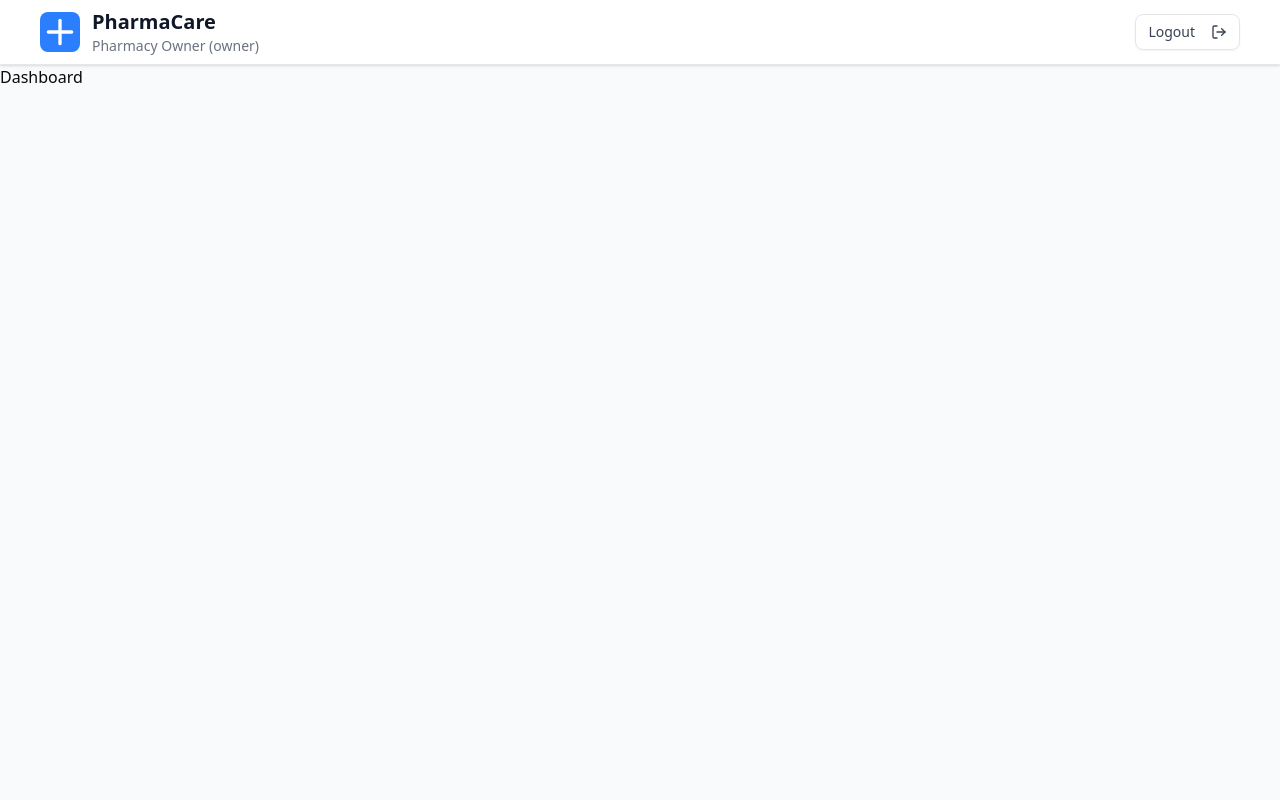
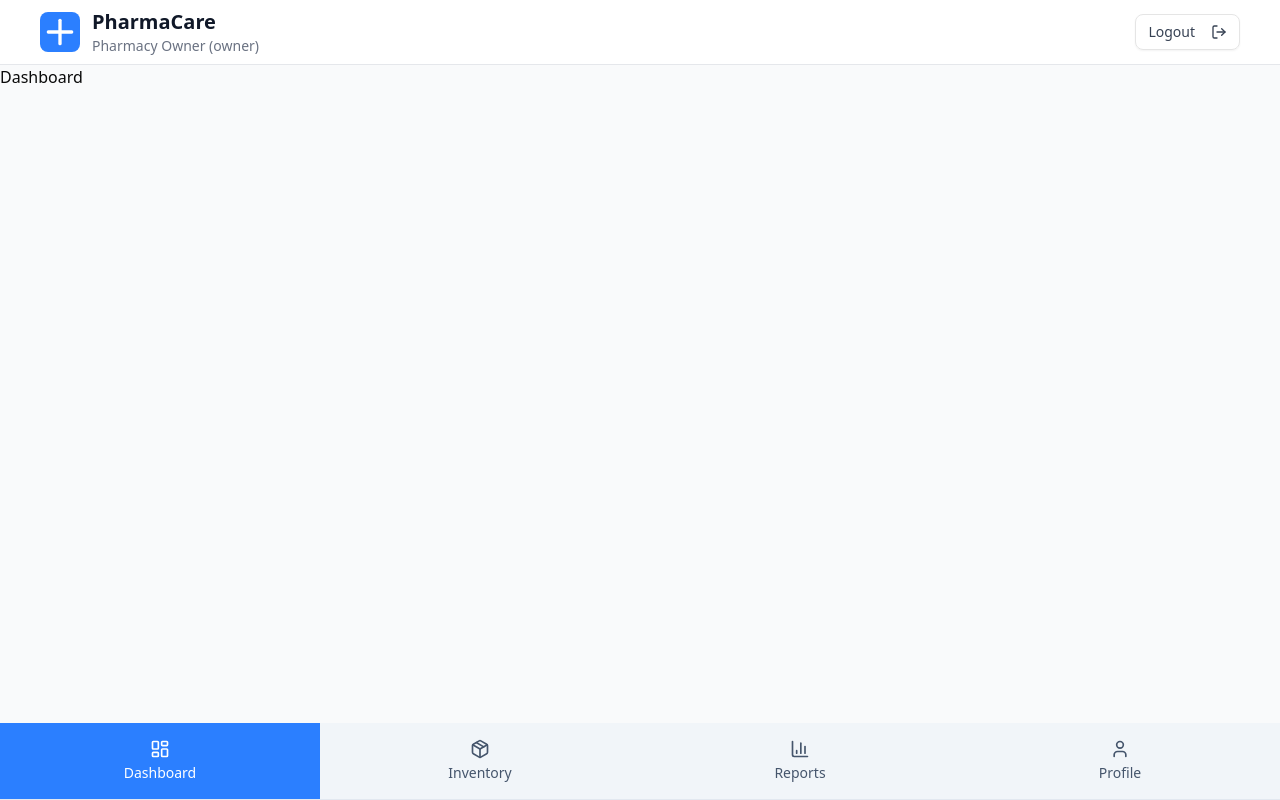
Before and after one commit to DevCabin25/PharmaCare, a Next.js app: page /dashboard in a window 1280 px wide. Built offline with nearby package versions, Linux system fonts and the light colour scheme.

Commit message:
update footbar

```diff
--- a/src/app/dashboard/layout.tsx
+++ b/src/app/dashboard/layout.tsx
@@ -1,12 +1,16 @@
 "use client";
+import Footbar from "@/components/dashboard/Footbar";
+import Navbar from "@/components/dashboard/Navbar";
 import React from "react";
 
 const DashboardLayout = ({ children }: { children: React.ReactNode }) => {
   return (
-    <div className="flex min-h-screen">
-
-
-      <main className="flex-1 bg-gray-50 ">{children}</main>
+    <div className="flex flex-col min-h-screen">
+      <Navbar />
+      <main className="flex-1 bg-gray-50">{children}</main>
+      <footer className="w-full fixed bottom-0 left-0 z-50">
+        <Footbar />
+      </footer>
     </div>
   );
 };
--- a/src/app/dashboard/page.tsx
+++ b/src/app/dashboard/page.tsx
@@ -1,10 +1,10 @@
-import Navbar from '@/components/dashboard/Navbar';
+
 import React from 'react';
 
 const dashboard = () => {
     return (
         <div>
-            <Navbar/>
+
             <h1>Dashboard</h1>
         </div>
     );
--- /dev/null
+++ b/src/components/dashboard/Footbar.tsx
@@ -0,0 +1,53 @@
+import { BarChart3, Package, User, LayoutDashboard } from "lucide-react"
+import { cn } from "@/lib/utils"
+
+const navigationItems = [
+  {
+    id: "dashboard",
+    label: "Dashboard",
+    icon: LayoutDashboard,
+    active: true,
+  },
+  {
+    id: "inventory",
+    label: "Inventory",
+    icon: Package,
+    active: false,
+  },
+  {
+    id: "reports",
+    label: "Reports",
+    icon: BarChart3,
+    active: false,
+  },
+  {
+    id: "profile",
+    label: "Profile",
+    icon: User,
+    active: false,
+  },
+]
+
+export default function Footbar() {
+  return (
+    <div className="w-full  bg-slate-100 border-b border-slate-200">
+      <nav className="flex">
+        {navigationItems.map((item) => {
+          const Icon = item.icon
+          return (
+            <button
+              key={item.id}
+              className={cn(
+                "flex-1 flex flex-col items-center justify-center py-4 px-6 text-sm font-medium transition-colors",
+                item.active ? "bg-blue-500 text-white" : "text-slate-600 hover:text-slate-900 hover:bg-slate-50",
+              )}
+            >
+              <Icon className="w-5 h-5 mb-1" />
+              {item.label}
+            </button>
+          )
+        })}
+      </nav>
+    </div>
+  )
+}
```
